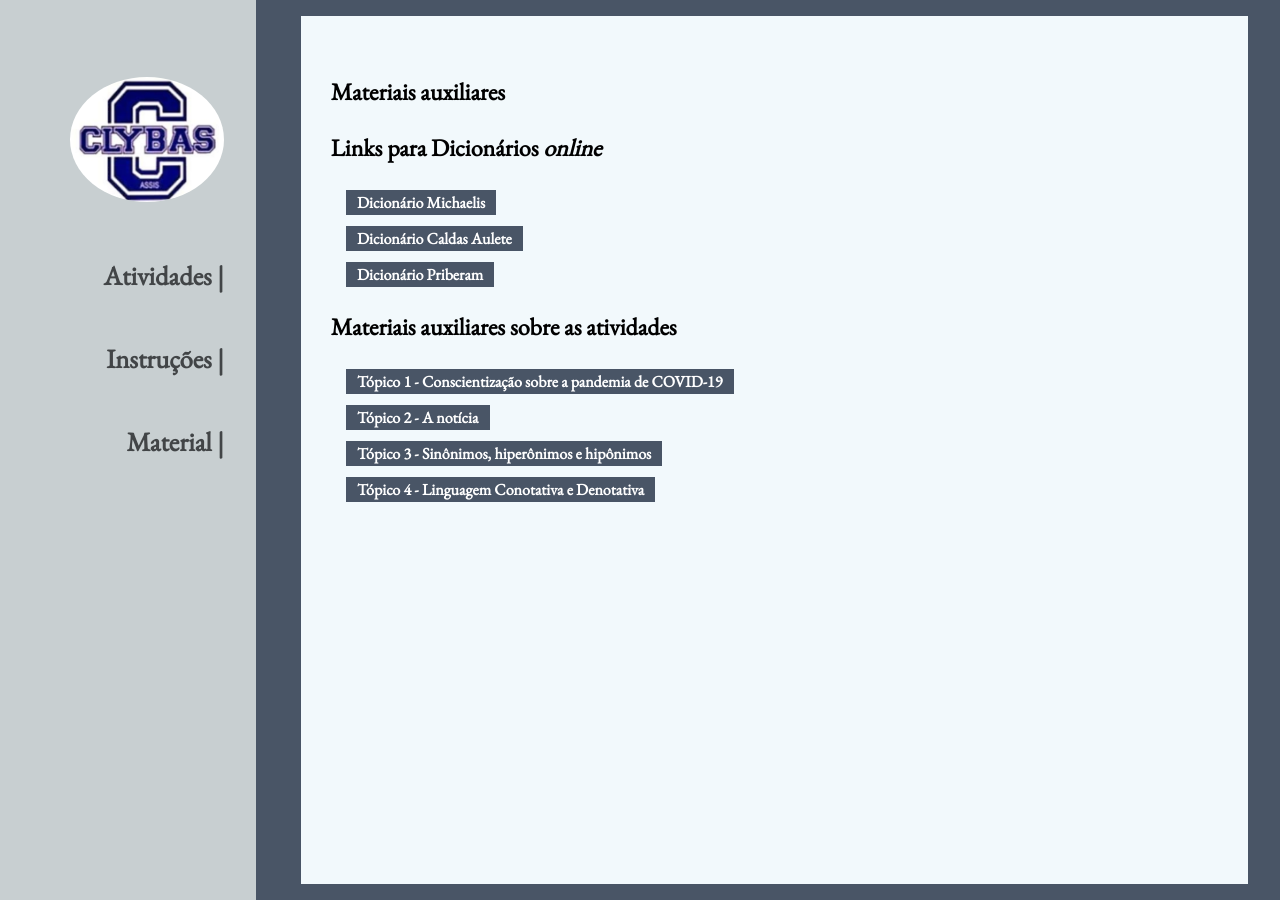
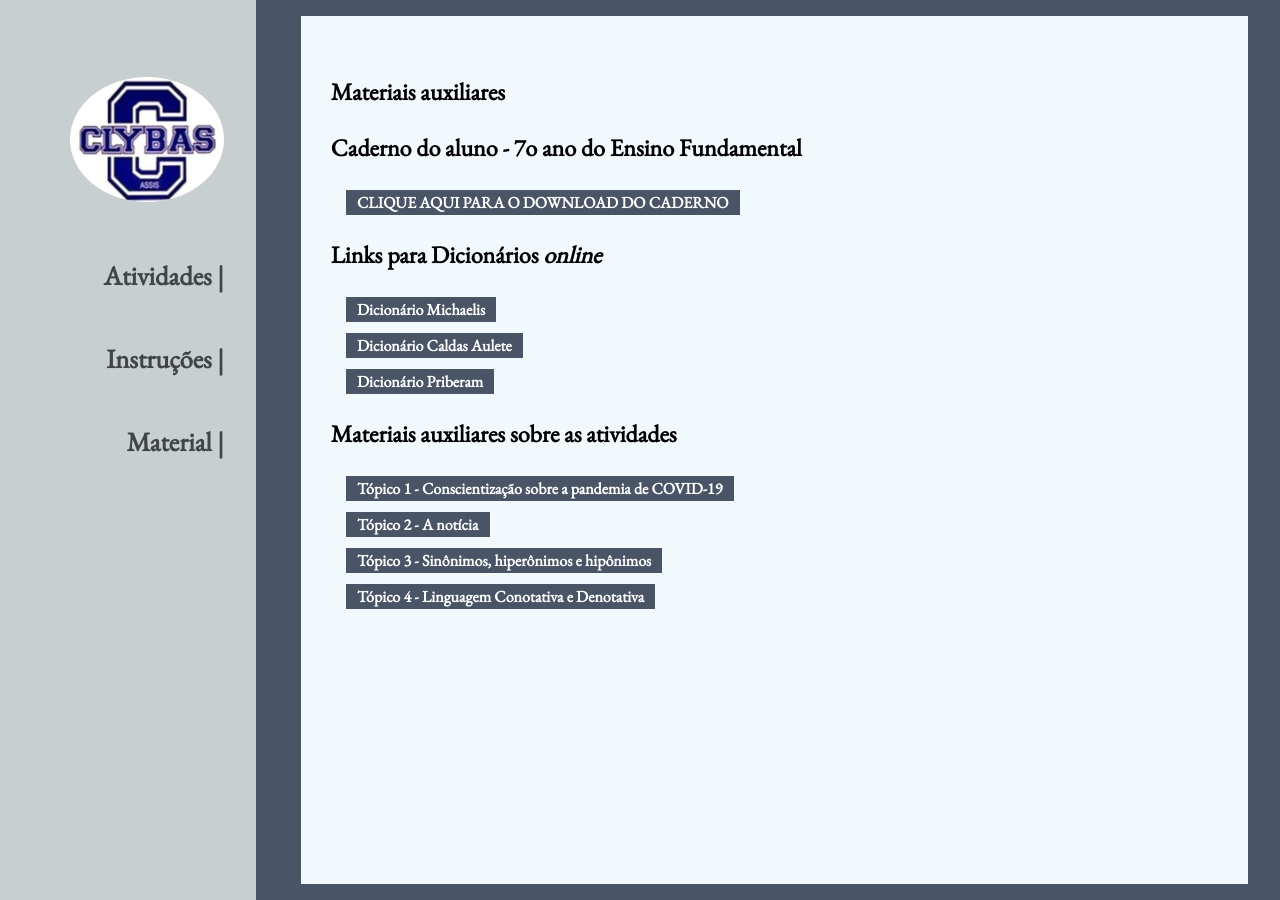
Before and after one commit to luisdarcadia/luisdarcadia.github.io, a Jekyll site: the page built from pages/clybas_material.md, in a window 1280 px wide. Built offline with Jekyll 4.4.1, drawn with Linux system fonts in a browser that asks for light colours; nearby versions of some CDN libraries.

Commit message:
caderno aluno material

```diff
--- a/pages/clybas_material.md
+++ b/pages/clybas_material.md
@@ -4,6 +4,10 @@
 permalink: /clybas_material
 comments: false
 ---
+
+# Caderno do aluno - 7o ano do Ensino Fundamental
+
+[CLIQUE AQUI PARA O DOWNLOAD DO CADERNO](https://drive.google.com/file/d/1lTPexY2HO9pWwaOovYWnVc8dJIWsrnXu/view?usp=sharing)
 
 # Links para Dicionários *online*
 
```
